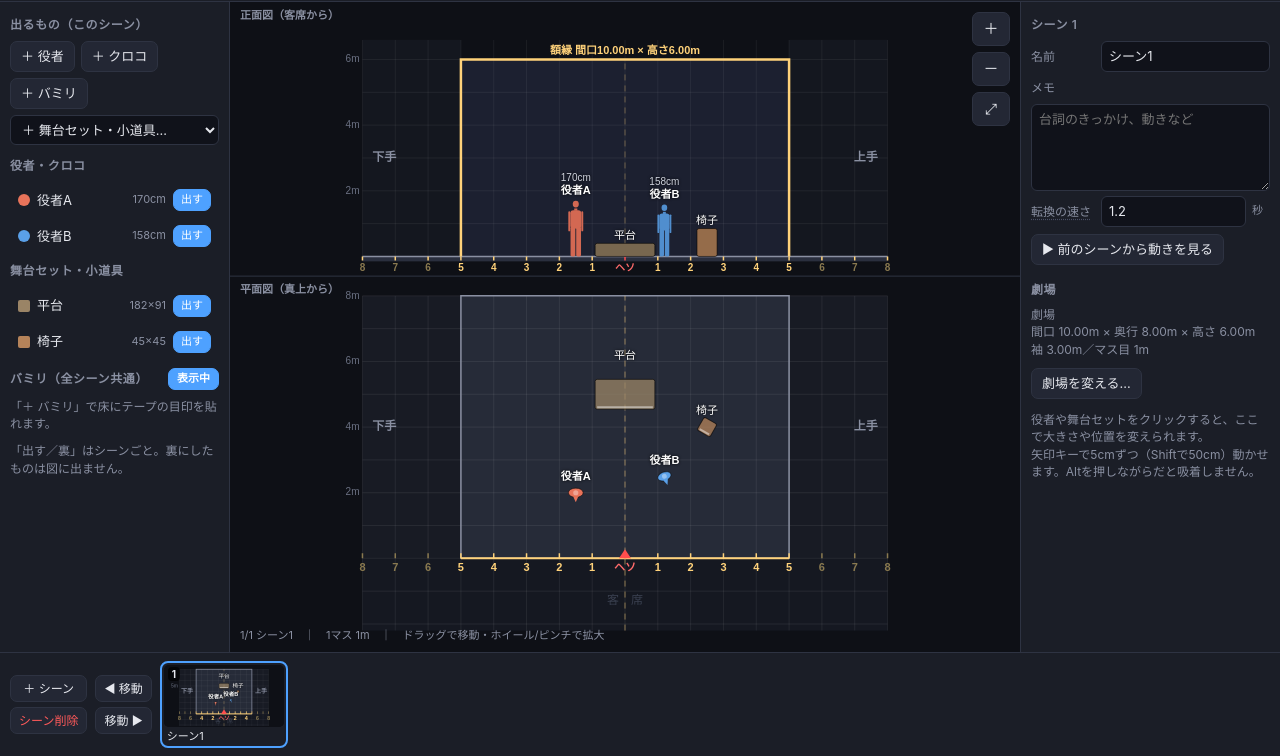
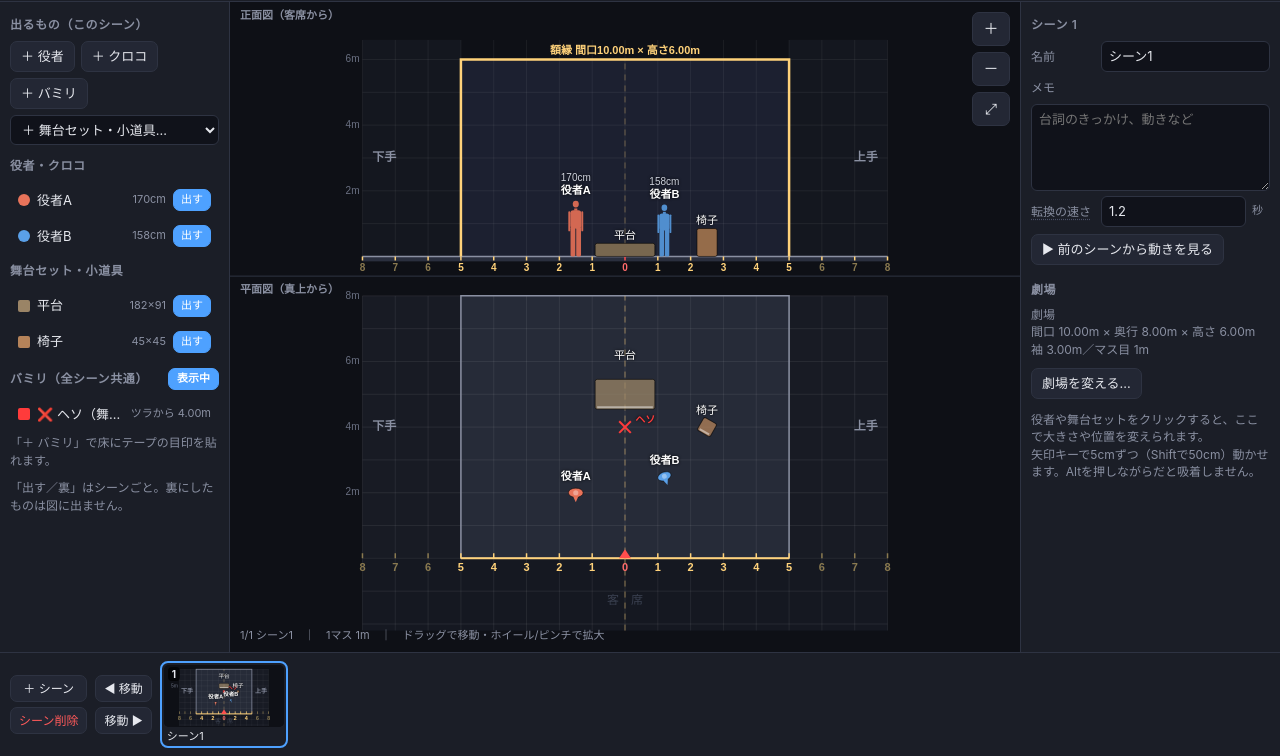
Before and after one commit to arumonwizard-star/dramatic-simulator, a plain HTML site: page index.html in a window 1280 px wide. Shown: the part 44-800 px from the top of the page. Drawn offline with Linux system fonts and the light colour scheme.

Commit message:
v1.3.2 ヘソ＝舞台中央に固定の❌バミリ
Co-Authored-By: Claude Opus 5.5 <noreply@anthropic.com>
Claude-Session: https://claude.ai/code/session_019RHeGfn76TuYomxsoc2Aez

```diff
--- a/index.html
+++ b/index.html
@@ -217,7 +217,7 @@ body.pres #present,body.pres #pexit{display:block}
 
 <script>
 'use strict';
-const VER='1.3.1';
+const VER='1.3.2';
 const $=s=>document.querySelector(s), $$=s=>[...document.querySelectorAll(s)];
 const uid=()=>Math.random().toString(36).slice(2,10);
 const clamp=(v,a,b)=>Math.max(a,Math.min(b,v));
@@ -265,7 +265,7 @@ function fixDoc(d){d.marks=d.marks||[];const T=d.theater;if(T.tsura===undefined)
 let showMarks=true;
 const MCOL=['#ff4d4d','#ffd23f','#3ecf8e','#4ea1ff','#ff8ad8','#ffffff','#ff9a3c','#b07cff'];
 function tsuraNo(x){const st=doc.theater.tsura;if(!st)return null;return Math.round(Math.abs(x)/st*10)/10}
-function posLabel(x){if(Math.abs(x)<0.005)return 'ヘソ（センター）';const t=tsuraNo(x);return (x>0?'上手 ':'下手 ')+f2(Math.abs(x))+'m'+(t!==null?'（'+t+'番）':'')}
+function posLabel(x){if(Math.abs(x)<0.005)return 'センター';const t=tsuraNo(x);return (x>0?'上手 ':'下手 ')+f2(Math.abs(x))+'m'+(t!==null?'（'+t+'番）':'')}
 const BLACK='#141416';
 
 /* ---------- 保存（IndexedDB） ---------- */
@@ -395,7 +395,7 @@ function drawPlan(c,w,h,vw,sc,o){
  else for(let x=0;x<=b.x1+1e-6;x+=st){for(const xx of x?[x,-x]:[0]){const [a,bb]=P(xx,0);c.fillText(x?x+'':'0',a,bb+3)}}
  c.textAlign='right';c.textBaseline='middle';for(let y=st;y<=b.y1+1e-6;y+=st){const [a,bb]=P(b.x0,y);c.fillText(y+'m',a-3,bb)}
  // バミリ
- if(showMarks)for(const m of doc.marks||[])drawMarkPlan(c,vw,m,o.sel===m.id&&o.ui!==false);
+ for(const m of allMarks())drawMarkPlan(c,vw,m,o.sel===m.id&&o.ui!==false);
  // もの
  const its=doc.items.map(it=>({it,p:posOf(it.id,sc)})).filter(e=>e.p);
  its.sort((a,b2)=>(a.it.type==='actor')-(b2.it.type==='actor')||((a.p.elev||0)-(b2.p.elev||0)));
@@ -444,14 +444,16 @@ function drawTsura(c,vw,P,b){const T=doc.theater,st=T.tsura,k=vw.k,hw=T.width/2,
  for(const [y,dir] of rows){
   for(let i=0;i*st<=max+1e-6;i++){const x=i*st;for(const xx of i?[x,-x]:[0]){if(xx<b.x0-1e-6||xx>b.x1+1e-6)continue;const [a,bb]=P(xx,y),inS=Math.abs(xx)<=hw+1e-6;
     c.strokeStyle=i===0?'#ff4d4d':inS?'#ffd27a':'#8a7a50';c.lineWidth=i===0?2.5:1.5;c.beginPath();c.moveTo(a,bb);c.lineTo(a,bb-dir*Math.max(5,0.12*k));c.stroke();
-    if(i%every===0){c.fillStyle=i===0?'#ff6b6b':inS?'#ffd27a':'#8a7a50';c.font=(i===0?'700 ':'600 ')+'11px sans-serif';c.textAlign='center';c.textBaseline=dir>0?'top':'bottom';c.fillText(i===0?'ヘソ':String(i),a,bb+dir*4)}}}
-  // ヘソ印（▼）
+    if(i%every===0){c.fillStyle=i===0?'#ff6b6b':inS?'#ffd27a':'#8a7a50';c.font=(i===0?'700 ':'600 ')+'11px sans-serif';c.textAlign='center';c.textBaseline=dir>0?'top':'bottom';c.fillText(i===0?'0':String(i),a,bb+dir*4)}}}
+  // センター印（▲）
   const [ha,hb]=P(0,y);c.fillStyle='#ff4d4d';c.beginPath();c.moveTo(ha-6,hb-dir*0);c.lineTo(ha+6,hb);c.lineTo(ha,hb-dir*9);c.closePath();c.fill()}
 }
-function markArms(m){const L=(m.size||30)/100,t=0.05,h=L/2;// [中心x,中心y,幅,奥行]（ローカル、y+=客席側）
+function hesoMark(){const b=stageBounds();return {id:'__heso',label:'ヘソ',color:'#ff3b3b',shape:'X',size:50,x:0,y:+((b.y0+b.y1)/2).toFixed(3),r:0,fixed:true}}
+function allMarks(){return [hesoMark(),...(showMarks?(doc.marks||[]):[])]}
+function markArms(m){if(m.shape==='X'){const L=(m.size||30)/100;return [[0,0,L,0.05,45],[0,0,L,0.05,-45]]}const L=(m.size||30)/100,t=0.05,h=L/2;// [中心x,中心y,幅,奥行]（ローカル、y+=客席側）
  switch(m.shape){case 'T':return [[0,-h+t/2,L,t],[0,0,t,L]];case 'L':return [[-h+t/2,0,t,L],[0,h-t/2,L,t]];case 'line':return [[0,0,L,t]];case 'dot':return [[0,0,0.08,0.08]];default:return [[0,0,L,t],[0,0,t,L]]}}
 function drawMarkPlan(c,vw,m,isSel){const k=vw.k,[sx,sy]=pS(vw,m.x,m.y);c.save();c.translate(sx,sy);c.rotate((m.r||0)*Math.PI/180);c.fillStyle=m.color;
- for(const [x,y,w,d] of markArms(m)){const W=Math.max(w*k,w===0.05?2:3),D=Math.max(d*k,d===0.05?2:3);c.fillRect(x*k-W/2,y*k-D/2,W,D)}
+ for(const [x,y,w,d,a] of markArms(m)){const W=Math.max(w*k,w===0.05?2:3),D=Math.max(d*k,d===0.05?2:3);c.save();c.translate(x*k,y*k);if(a)c.rotate(a*Math.PI/180);c.fillRect(-W/2,-D/2,W,D);c.restore()}
  if(isSel){const r=Math.max((m.size||30)/200*k,7)+5;c.strokeStyle='#4ea1ff';c.lineWidth=1.5;c.setLineDash([3,3]);c.beginPath();c.arc(0,0,r,0,7);c.stroke();c.setLineDash([])}
  c.restore();if(m.label){c.save();c.font='700 10px sans-serif';c.textAlign='left';c.textBaseline='bottom';c.fillStyle=m.color;c.shadowColor='#000';c.shadowBlur=3;c.fillText(m.label,sx+Math.max((m.size||30)/200*k,5)+2,sy-2);c.restore()}}
 function hitMark(sx,sy){if(!showMarks||regionAt(sy)!=='plan')return null;let best=null,bd=1e9;for(const m of doc.marks||[]){const [x,y]=pS(V,m.x,m.y),d=Math.hypot(sx-x,sy-y),r=Math.max((m.size||30)/200*V.k,10);if(d<=r&&d<bd){bd=d;best=m}}return best}
@@ -478,7 +480,7 @@ function drawFront(c,w,h,vw,sc,o){
  // ツラ番号
  if(T.tsura){const st=T.tsura,max=Math.max(-b.x0,b.x1),every=st*k<16?Math.ceil(16/(st*k)):1;c.font='600 10px sans-serif';c.textAlign='center';c.textBaseline='top';
   for(let i=0;i*st<=max+1e-6;i++)for(const xx of i?[i*st,-i*st]:[0]){if(xx<b.x0-1e-6||xx>b.x1+1e-6)continue;const [x,y]=F(xx,0),inS=Math.abs(xx)<=hw+1e-6;c.strokeStyle=i===0?'#ff4d4d':'#ffd27a';c.lineWidth=1.5;c.beginPath();c.moveTo(x,y);c.lineTo(x,y+Math.max(4,0.1*k));c.stroke();
-   if(i%every===0){c.fillStyle=i===0?'#ff6b6b':inS?'#ffd27a':'#8a7a50';c.fillText(i===0?'ヘソ':String(i),x,y+Math.max(5,0.15*k)+2)}}}
+   if(i%every===0){c.fillStyle=i===0?'#ff6b6b':inS?'#ffd27a':'#8a7a50';c.fillText(i===0?'0':String(i),x,y+Math.max(5,0.15*k)+2)}}}
  // もの（奥から順に）
  const its=doc.items.map(it=>({it,p:posOf(it.id,sc)})).filter(e=>e.p).sort((x,y)=>y.p.y-x.p.y||(x.it.type==='actor')-(y.it.type==='actor'));
  for(const {it,p} of its){const z0=baseZ(it,p,sc);
@@ -606,6 +608,7 @@ function renderList(){
    return `<div class="it${sel===it.id?' sel':''}${on?'':' off'}" data-id="${it.id}"><span class="dot${tp==='object'?' sq':''}" style="background:${it.kuroko?BLACK:it.color};${it.kuroko?'box-shadow:0 0 0 1px #7a7f8c':''}"></span><span class="n">${esc(it.name)}</span><span class="s">${tp==='actor'?it.h+'cm':it.w+'×'+it.d}</span><button data-on="${it.id}" class="${on?'on':''}">${on?'出す':'裏'}</button></div>`}).join('')}).join('');
  const mk=(doc.marks||[]);
  $('#list').innerHTML=h+`<h3 style="margin-top:8px;display:flex;justify-content:space-between;align-items:center">バミリ（全シーン共通）<button id="mShow" class="${showMarks?'on':''}" style="padding:2px 8px;font-size:11px">${showMarks?'表示中':'隠し中'}</button></h3>`+
+  `<div class="it" style="cursor:default"><span class="dot sq" style="background:#ff3b3b"></span><span class="n">❌ ヘソ（舞台の中央・固定）</span><span class="s">ツラから ${f2(hesoMark().y)}m</span></div>`+
   (mk.length?mk.map(m=>`<div class="it${sel===m.id?' sel':''}" data-id="${m.id}"><span class="dot sq" style="background:${m.color}"></span><span class="n">${esc(m.label||'（名前なし）')}</span><span class="s">${posLabel(m.x).replace(/（.*$/,'')}</span></div>`).join(''):'<p class="note">「＋ バミリ」で床にテープの目印を貼れます。</p>');
  $('#mShow').onclick=()=>{showMarks=!showMarks;renderList();draw()};
  $$('#list .it').forEach(el=>el.onclick=e=>{if(e.target.dataset.on)return;sel=el.dataset.id;renderProps();renderList();draw()});
@@ -618,7 +621,7 @@ function renderProps(){
  const el=$('#props'),it=sel&&item(sel),mk=sel&&markOf(sel);
  if(mk){el.innerHTML=`<h3>バミリ</h3>${field('名前','m.label',mk.label||'','')}
   <div class="row"><label>色</label><select data-k="m.color">${[['#ff4d4d','赤'],['#ffd23f','黄'],['#3ecf8e','緑'],['#4ea1ff','青'],['#ff8ad8','ピンク'],['#ffffff','白'],['#ff9a3c','オレンジ'],['#b07cff','紫']].map(([v,n])=>`<option value="${v}"${mk.color===v?' selected':''}>${n}</option>`).join('')}</select></div>
-  <div class="row"><label>形</label><select data-k="m.shape">${[['cross','十字（＋）'],['T','T字'],['L','L字'],['line','一文字（－）'],['dot','点']].map(([v,n])=>`<option value="${v}"${(mk.shape||'cross')===v?' selected':''}>${n}</option>`).join('')}</select></div>
+  <div class="row"><label>形</label><select data-k="m.shape">${[['cross','十字（＋）'],['X','バツ（×）'],['T','T字'],['L','L字'],['line','一文字（－）'],['dot','点']].map(([v,n])=>`<option value="${v}"${(mk.shape||'cross')===v?' selected':''}>${n}</option>`).join('')}</select></div>
   ${field('長さ','m.size',mk.size||30,'cm','inputmode="decimal"')}
   ${field('左右','px',f2(mk.x),'m','inputmode="decimal"')}<div class="note" style="margin-top:-4px">センター0、上手が＋、下手が－${doc.theater.tsura?'／いま <span id="posNow">'+esc(posLabel(mk.x))+'</span>':''}</div>
   ${field('前後','py',f2(mk.y),'m','inputmode="decimal"')}<div class="note" style="margin-top:-4px">舞台のツラから奥へ</div>
@@ -999,7 +1002,7 @@ function draw3d(){
  if(T.tsura){gl.enable(gl.BLEND);gl.blendFunc(gl.SRC_ALPHA,gl.ONE_MINUS_SRC_ALPHA);const st=T.tsura,max=Math.max(-b.x0,b.x1),zs=[[0,-1]];if(T.tsuraBack)zs.push([-T.depth,1]);
   for(const [zz,dir] of zs)for(let i=0;i*st<=max+1e-6;i++)for(const xx of i?[i*st,-i*st]:[0]){if(xx<b.x0||xx>b.x1)continue;dm(G3.m.box,BX(xx-0.012,0.002,zz,xx+0.012,0.004,zz+dir*0.15),i===0?'#ff4d4d':'#ffd27a',{lit:false})}gl.disable(gl.BLEND)}
  // バミリ
- if(showMarks)for(const m of doc.marks||[]){const B=chain(M4.t(m.x,0.002,-m.y),M4.ry(-(m.r||0)*Math.PI/180));for(const [x,y,w,d] of markArms(m))dm(G3.m.box,chain(B,M4.t(x,0,y),M4.s(w,0.003,d)),m.color,{lit:false});
+ for(const m of allMarks()){const B=chain(M4.t(m.x,0.002,-m.y),M4.ry(-(m.r||0)*Math.PI/180));for(const [x,y,w,d,a] of markArms(m))dm(G3.m.box,chain(B,M4.t(x,0,y),M4.ry(-(a||0)*Math.PI/180),M4.s(w,0.003,d)),m.color,{lit:false});
   if(sel===m.id){const r=(m.size||30)/200+0.08,pts=[];for(let i=0;i<=40;i++){const t=i/40*Math.PI*2;pts.push([m.x+Math.cos(t)*r,0.01,-m.y+Math.sin(t)*r])}line3(pts,'#4ea1ff',1,gl.LINE_STRIP)}}
  for(const s of [-1,1])dm(G3.m.box,BX(s>0?xr:xl-0.2,-sh,0.3,s>0?xr+0.2:xl,top+1.5,-(T.depth+0.45)),'#15171f');
  // 客席
@@ -1029,8 +1032,8 @@ function draw3d(){
   if(it.type==='actor'){ctx.font='10px sans-serif';ctx.fillStyle='#cfd3dd';ctx.fillText(it.h+'cm',s[0],s[1]-14)}}
  ctx.globalAlpha=1;
  if(T.tsura){const st=T.tsura,max=Math.max(-b.x0,b.x1),every=Math.max(1,Math.ceil(0.9/st)>1&&cam.dist>25?2:1),zs=[0];if(T.tsuraBack)zs.push(-T.depth);ctx.font='700 11px sans-serif';ctx.textBaseline='top';
-  for(const zz of zs)for(let i=0;i*st<=max+1e-6;i+=every)for(const xx of i?[i*st,-i*st]:[0]){if(xx<b.x0||xx>b.x1)continue;const q=proj3([xx,0.01,zz+(zz===0?0.05:-0.05)],r.width,r.height);if(!q)continue;ctx.fillStyle=i===0?'#ff6b6b':'#ffd27a';ctx.fillText(i===0?'ヘソ':String(i),q[0],q[1]+2)}}
- if(showMarks){ctx.font='700 10px sans-serif';ctx.textBaseline='bottom';for(const m of doc.marks||[]){if(!m.label)continue;const q=proj3([m.x,0.02,-m.y],r.width,r.height);if(!q)continue;ctx.fillStyle=m.color;ctx.fillText(m.label,q[0],q[1]-6)}}
+  for(const zz of zs)for(let i=0;i*st<=max+1e-6;i+=every)for(const xx of i?[i*st,-i*st]:[0]){if(xx<b.x0||xx>b.x1)continue;const q=proj3([xx,0.01,zz+(zz===0?0.05:-0.05)],r.width,r.height);if(!q)continue;ctx.fillStyle=i===0?'#ff6b6b':'#ffd27a';ctx.fillText(i===0?'0':String(i),q[0],q[1]+2)}}
+ {ctx.font='700 10px sans-serif';ctx.textBaseline='bottom';for(const m of allMarks()){if(!m.label)continue;const q=proj3([m.x,0.02,-m.y],r.width,r.height);if(!q)continue;ctx.fillStyle=m.color;ctx.fillText(m.label,q[0],q[1]-6)}}
  ctx.shadowBlur=0;
  if(sel&&markOf(sel)){const m=markOf(sel),q=proj3([m.x,0.02,-m.y],r.width,r.height);if(q){ctx.font='600 11px sans-serif';ctx.fillStyle='#4ea1ff';ctx.textBaseline='top';tag(ctx,posLabel(m.x)+'／ツラから '+f2(m.y)+'m',q[0],q[1]+16)}}
  if(sel){const s=its.find(e=>e.it.id===sel);if(s){const q=proj3([s.p.x,0.02,-s.p.y],r.width,r.height);if(q){ctx.font='600 11px sans-serif';ctx.fillStyle='#4ea1ff';ctx.textBaseline='top';
--- a/version.json
+++ b/version.json
@@ -1 +1 @@
-{"ver":"1.3.1"}
+{"ver":"1.3.2"}
```
